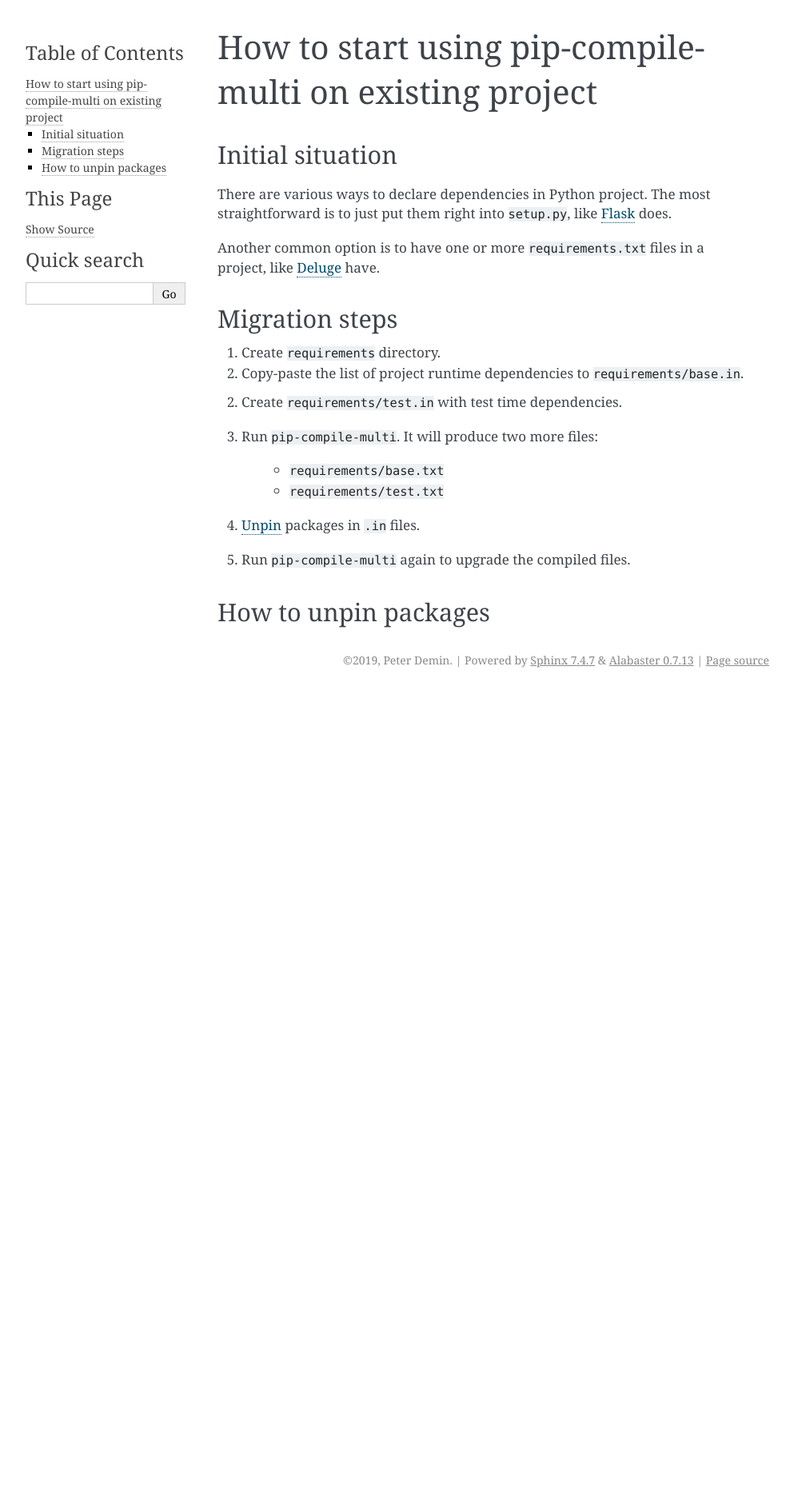
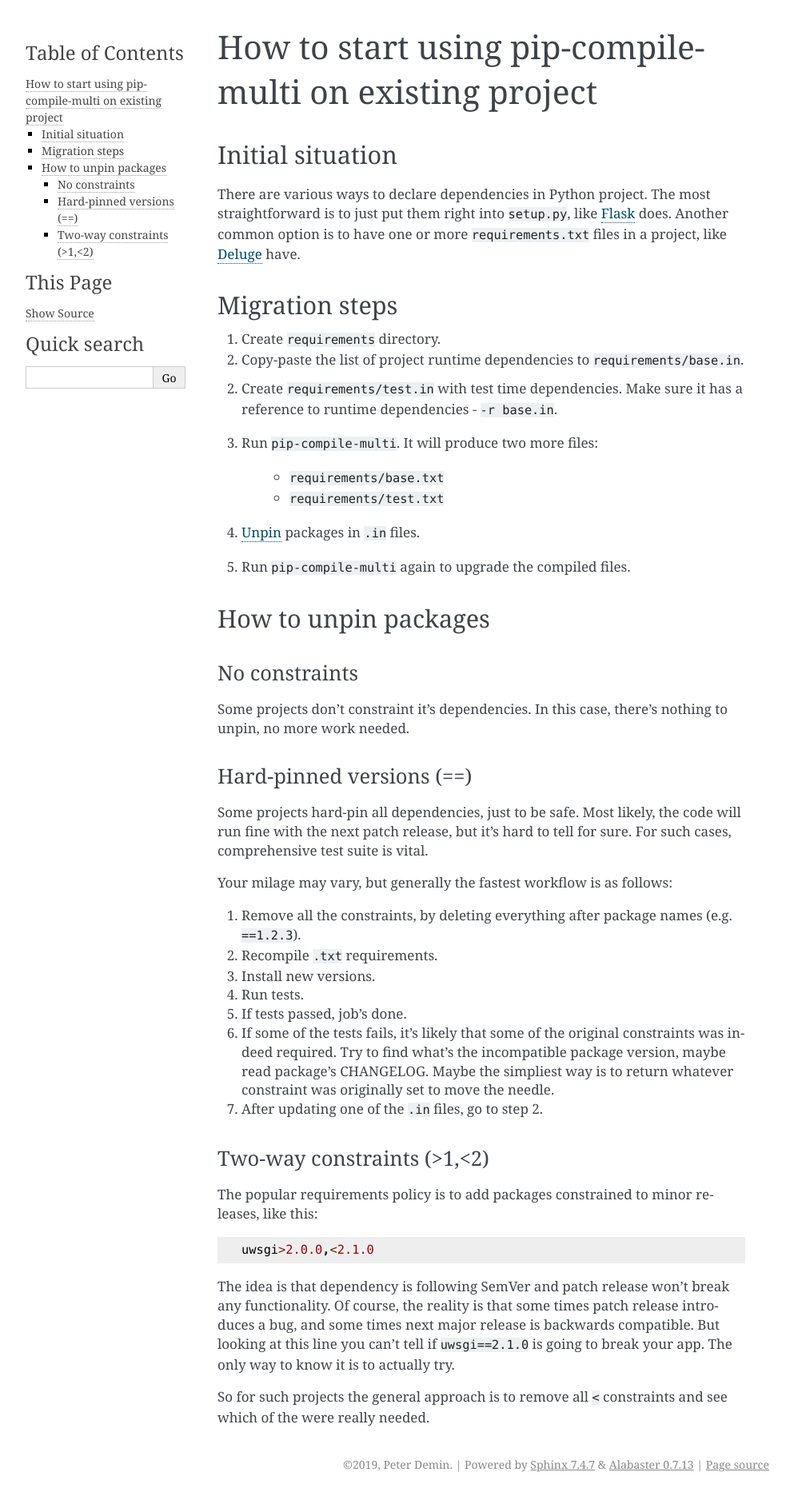
Before and after one commit to peterdemin/pip-compile-multi, a Sphinx documentation site: the page built from docs/migration.rst, in a window 1280 px wide. Shown: the whole page at 80% size, without its empty margins (148-1141 px from the left). Built offline with Sphinx 7.4.7, drawn with Linux system fonts in a browser that asks for light colours; before the commit the page ends 900 px from its top, so only the background shows below that.

Commit message:
writing better docs

```diff
--- a/docs/index.rst
+++ b/docs/index.rst
@@ -33,8 +33,7 @@
 .. toctree::
     :maxdepth: 2
 
-    example
-    benefits
+    why
 
 
 How to use pip-compile-multi?
--- a/docs/migration.rst
+++ b/docs/migration.rst
@@ -7,7 +7,6 @@
 There are various ways to declare dependencies in Python project.
 The most straightforward is to just put them right into ``setup.py``,
 like `Flask`_ does.
-
 Another common option is to have one or more ``requirements.txt`` files in a project,
 like `Deluge`_ have.
 
@@ -22,6 +21,7 @@
 2. Copy-paste the list of project runtime dependencies
    to ``requirements/base.in``.
 2. Create ``requirements/test.in`` with test time dependencies.
+   Make sure it has a reference to runtime dependencies - ``-r base.in``.
 3. Run ``pip-compile-multi``. It will produce two more files:
 
     * ``requirements/base.txt``
@@ -34,3 +34,43 @@
 
 How to unpin packages
 =====================
+
+No constraints
+~~~~~~~~~~~~~~
+
+Some projects don't constraint it's dependencies. In this case, there's nothing to unpin, no more work needed.
+
+Hard-pinned versions (==)
+~~~~~~~~~~~~~~~~~~~~~~~~~
+
+Some projects hard-pin all dependencies, just to be safe.
+Most likely, the code will run fine with the next patch release, but it's hard to tell for sure.
+For such cases, comprehensive test suite is vital.
+
+Your milage may vary, but generally the fastest workflow is as follows:
+
+1. Remove all the constraints, by deleting everything after package names (e.g. ``==1.2.3``).
+2. Recompile ``.txt`` requirements.
+3. Install new versions.
+4. Run tests.
+5. If tests passed, job's done.
+6. If some of the tests fails, it's likely that some of the original constraints
+   was indeed required. Try to find what's the incompatible package version, maybe read package's CHANGELOG.
+   Maybe the simpliest way is to return whatever constraint was originally set to move the needle.
+7. After updating one of the ``.in`` files, go to step 2.
+
+Two-way constraints (>1,<2)
+~~~~~~~~~~~~~~~~~~~~~~~~~~~
+
+The popular requirements policy is to add packages constrained to minor releases, like this::
+
+	uwsgi>2.0.0,<2.1.0
+
+The idea is that dependency is following SemVer and patch release won't break any functionality.
+Of course, the reality is that some times patch release introduces a bug,
+and some times next major release is backwards compatible.
+But looking at this line you can't tell if ``uwsgi==2.1.0`` is going to break your app.
+The only way to know it is to actually try.
+
+So for such projects the general approach is to remove all ``<`` constraints and see
+which of the were really needed.
```
Also changed, not shown: docs/why.rst (renamed from docs/example.rst, +22 -3 lines).
